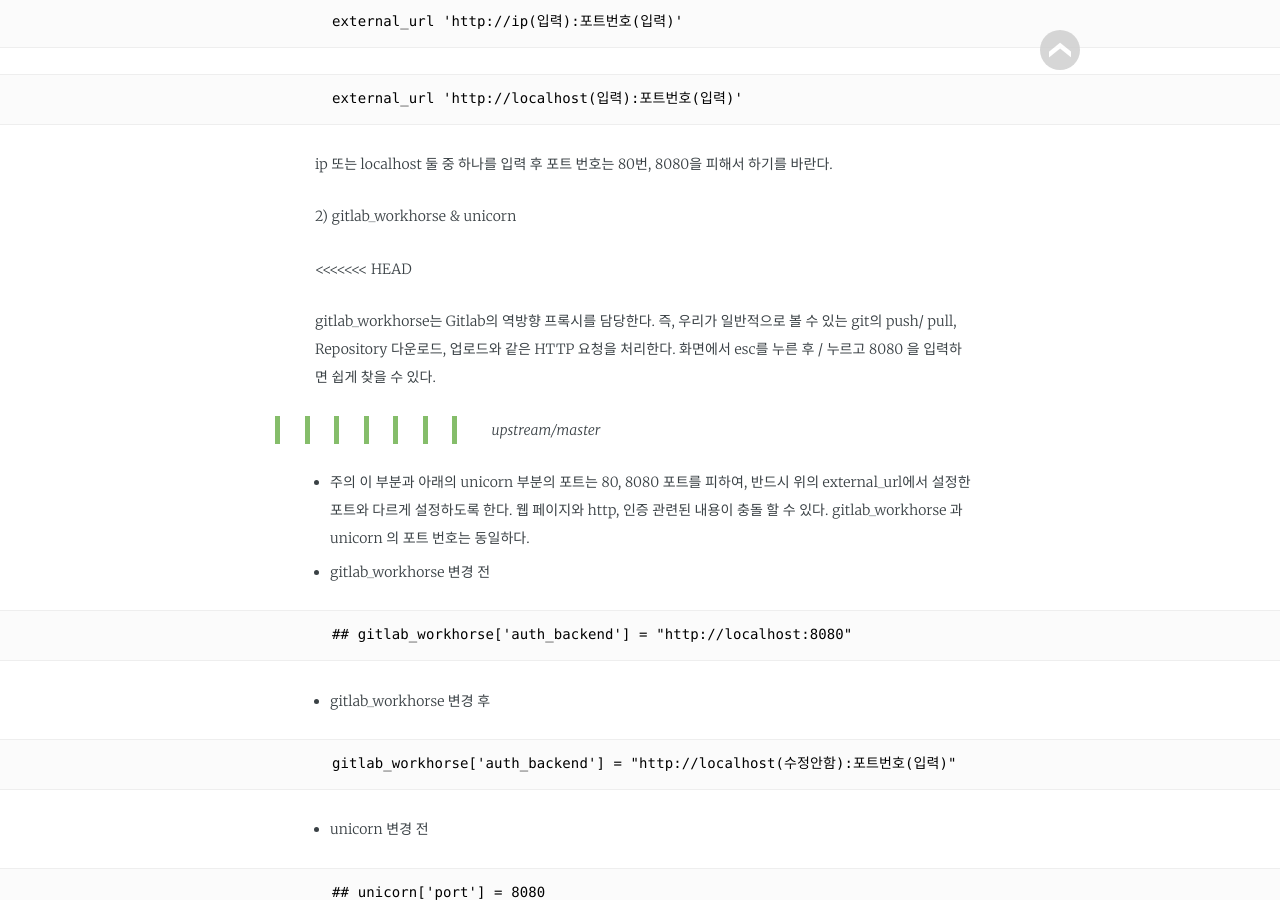
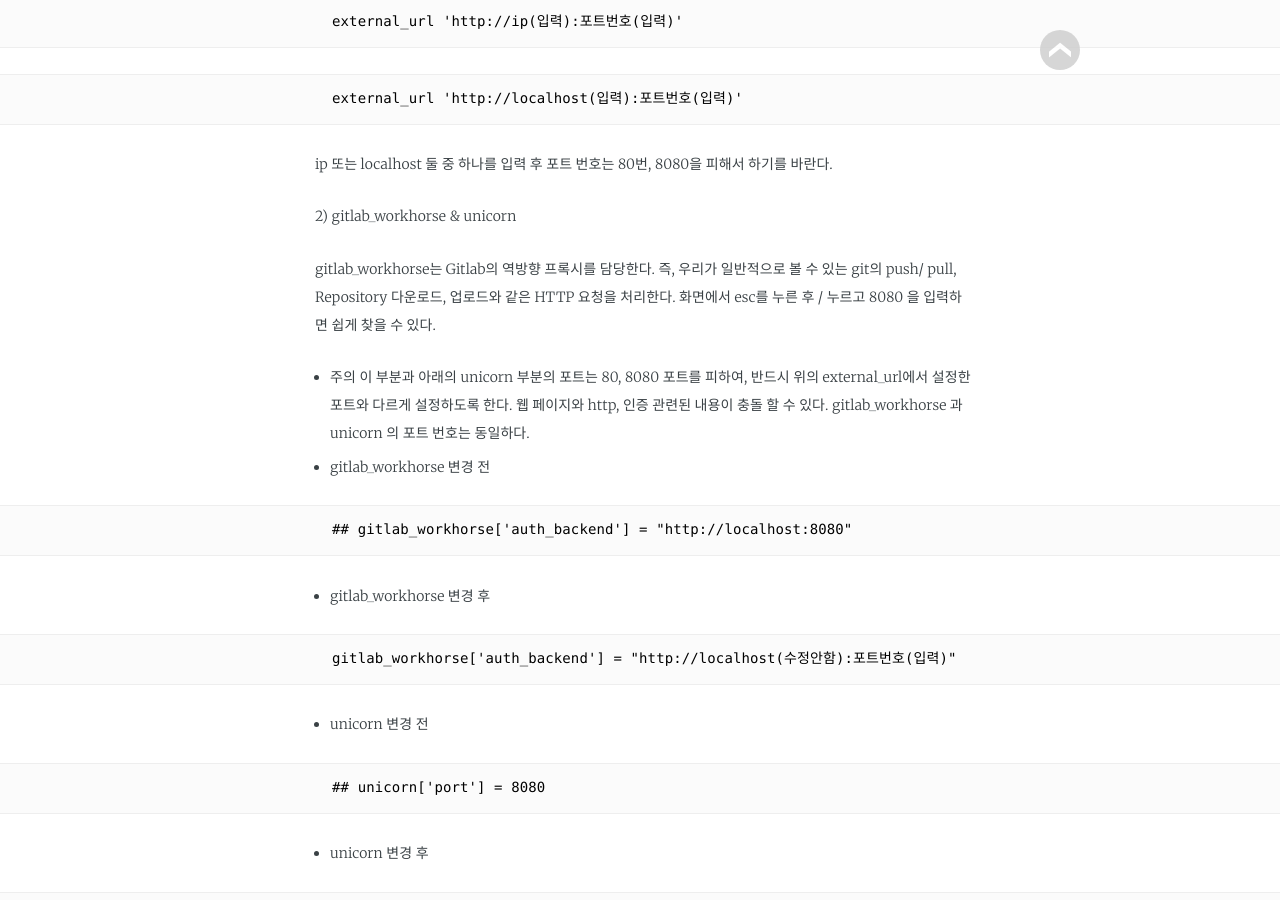
Before and after one commit to TeamLab/jekyllDecent, a Jekyll site: the page built from _posts/2018-07-30-나만의 Git 서버 Gitlab 구축.md, in a window 1280 px wide and 900 px high, scrolled down 3666 px. Built offline with Jekyll 4.4.1, drawn with Linux system fonts in a browser that asks for light colours; some web fonts are replaced; our own code applies the rules of GitHub Pages for plain Markdown files.

Commit message:
블로깅 수정

```diff
--- a/_posts/2018-07-30-나만의 Git 서버 Gitlab 구축.md
+++ b/_posts/2018-07-30-나만의 Git 서버 Gitlab 구축.md
@@ -117,11 +117,7 @@ ip 또는 localhost 둘 중 하나를 입력 후 포트 번호는 80번, 8080을
 
 2) gitlab_workhorse & unicorn
 
-\<\<\<\<\<\<< HEAD
-
 gitlab_workhorse는 Gitlab의 역방향 프록시를 담당한다. 즉, 우리가 일반적으로 볼 수 있는 git의 push/ pull, Repository 다운로드, 업로드와 같은 HTTP 요청을 처리한다. 화면에서 esc를 누른 후 / 누르고 8080 을 입력하면 쉽게 찾을 수 있다.
-
-> > > > > > > upstream/master
 
 -	주의 이 부분과 아래의 unicorn 부분의 포트는 80, 8080 포트를 피하여, 반드시 위의 external_url에서 설정한 포트와 다르게 설정하도록 한다. 웹 페이지와 http, 인증 관련된 내용이 충돌 할 수 있다. gitlab_workhorse 과 unicorn 의 포트 번호는 동일하다.
 
```
